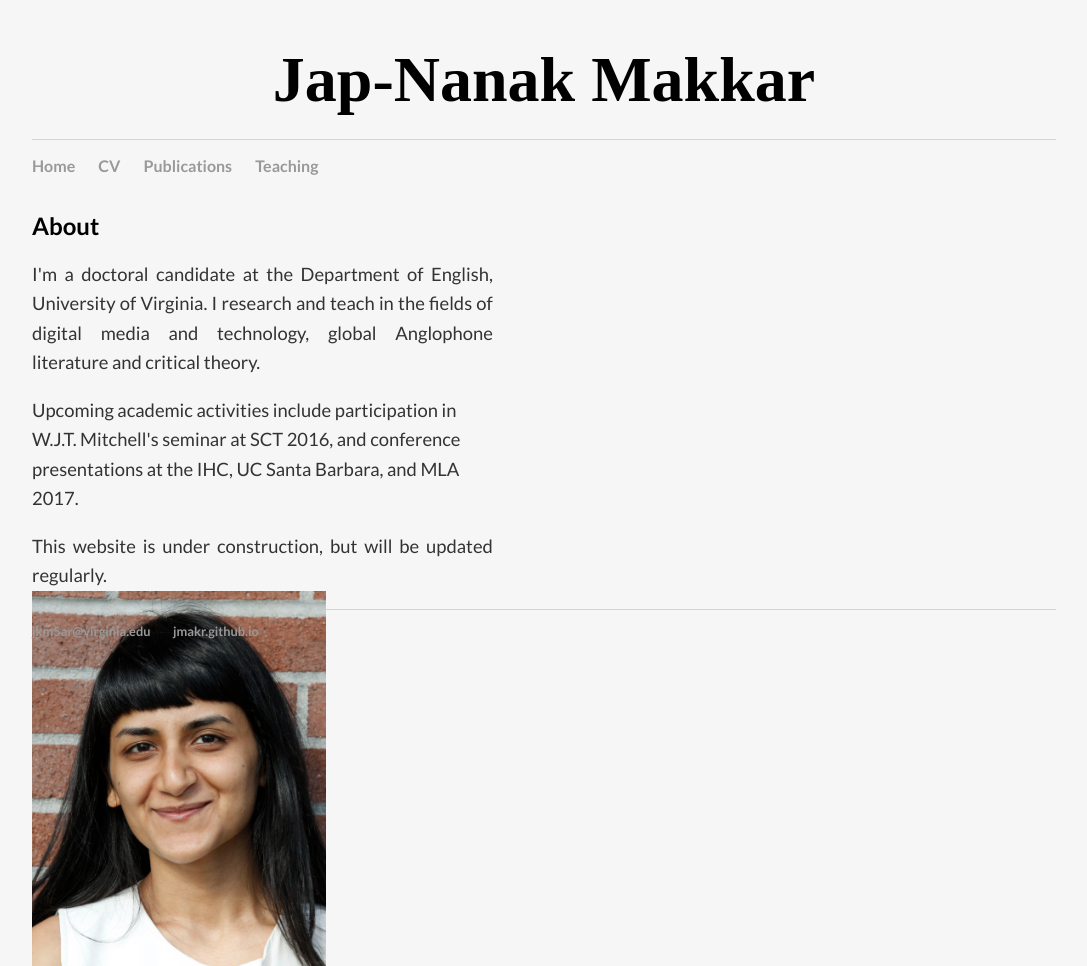
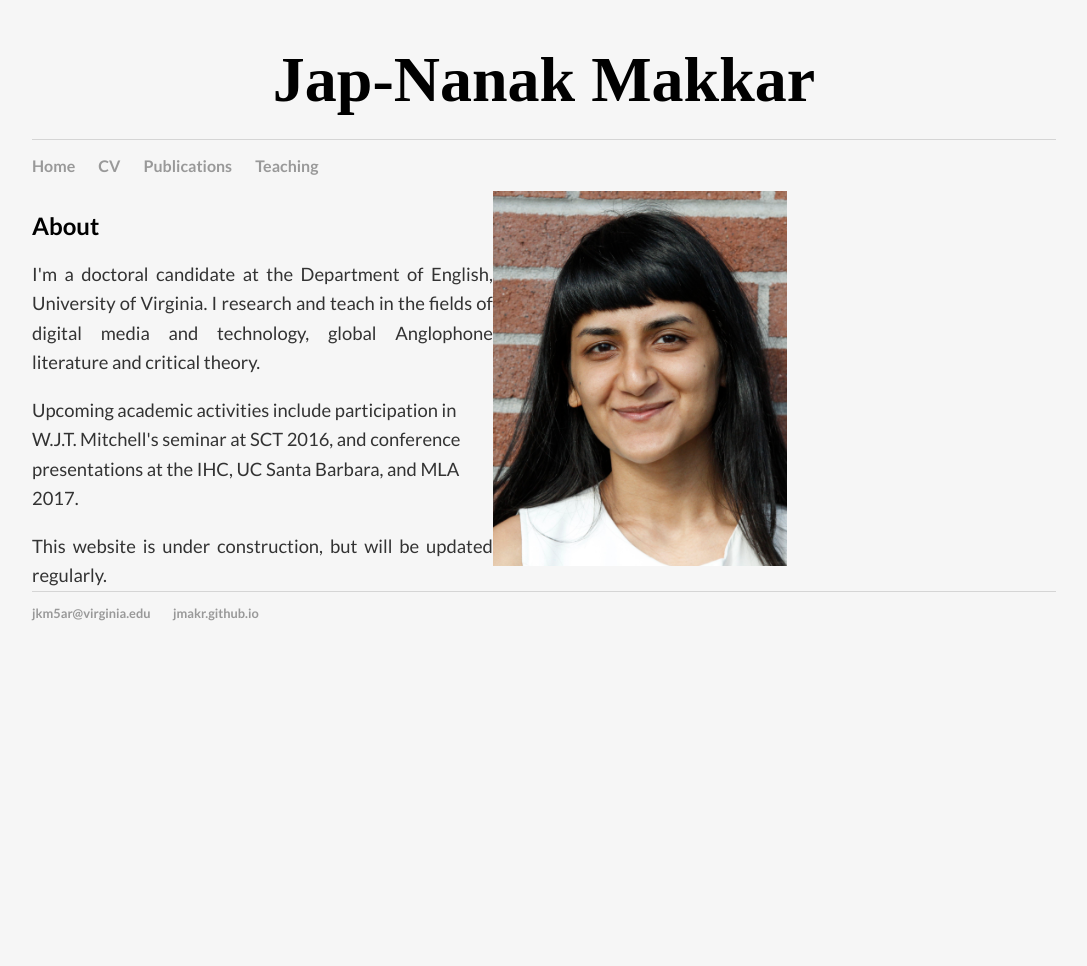
Before and after one commit to jmakr/jmakr.github.io, a Jekyll site: the page built from index.html, in a window 1280 px wide. Shown: the whole page, without its empty margins (96-1183 px from the left). Built offline with Jekyll 4.4.1, drawn with Linux system fonts in a browser that asks for light colours; after the commit the page ends 900 px from its top, so only the background shows below that.

Commit message:
Update main.css

```diff
--- a/css/main.css
+++ b/css/main.css
@@ -59,7 +59,7 @@ p {
 }
 
 .image {
-    float:middle;
+    float:left;
     width: 50%;
     height: 400px;
 
```
